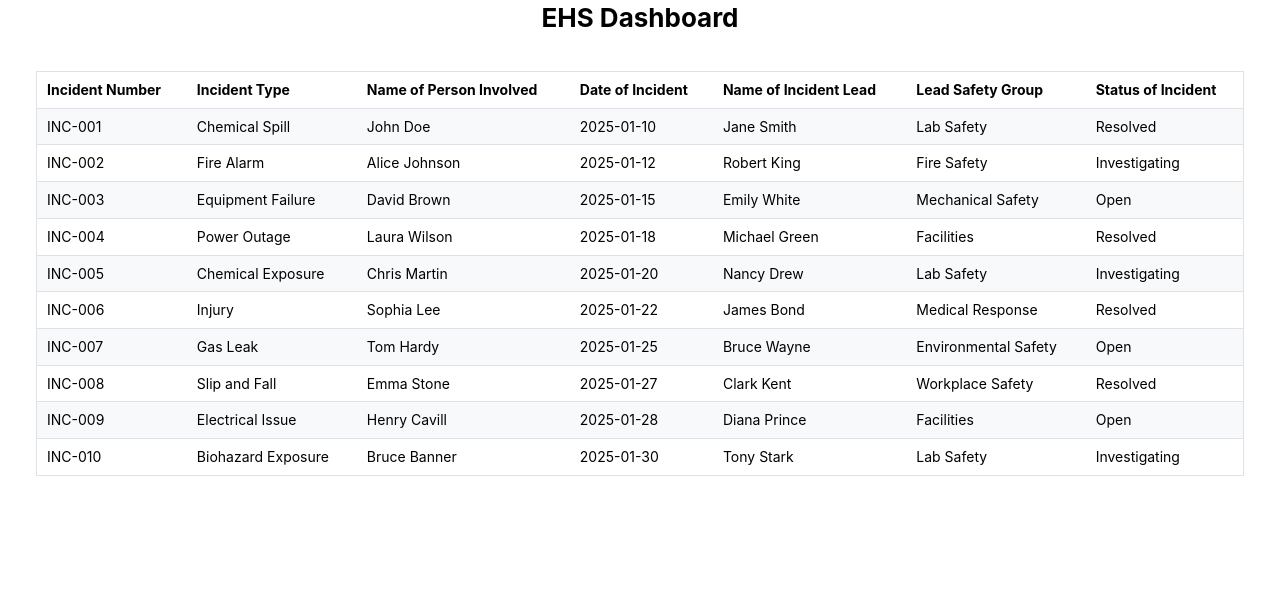
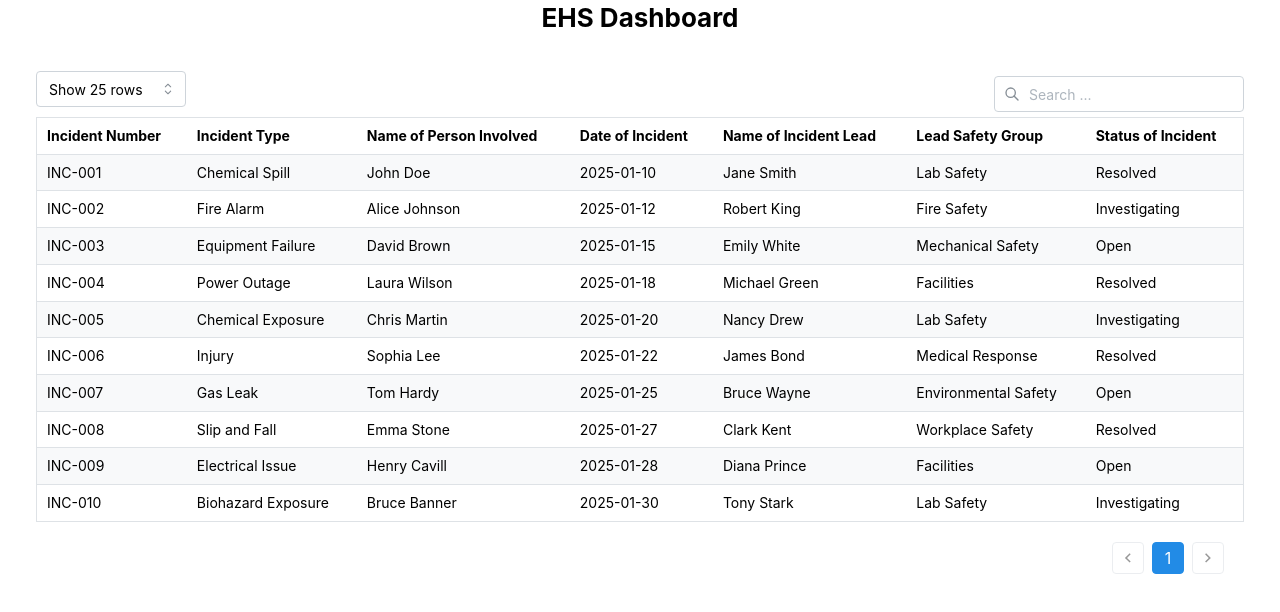
Before and after one commit to susom/ehs_people_integration, a React (Vite) app in the folder ehs-dashboard/: page / in a window 1280 px wide. Shown: the top 612 px of the page. Built offline with nearby package versions, Linux system fonts and the light colour scheme.

Commit message:
Updated table with pagination, search, sort

```diff
--- a/ehs-dashboard/src/App.jsx
+++ b/ehs-dashboard/src/App.jsx
@@ -1,4 +1,3 @@
-import { useState } from 'react'
 import IncidentTable from './IncidentTable/IncidentTable.jsx';
 import { Center, Title } from '@mantine/core';
 
--- a/ehs-dashboard/src/IncidentTable/IncidentTable.jsx
+++ b/ehs-dashboard/src/IncidentTable/IncidentTable.jsx
@@ -1,118 +1,142 @@
-import React from 'react';
-import { Table, ScrollArea, Box, Card } from '@mantine/core';
+import React, { useState } from 'react';
+import {
+    Table,
+    ScrollArea,
+    Box,
+    Card,
+    Group,
+    Pagination,
+    Select,
+    TextInput
+} from '@mantine/core';
+import SearchBar from "../components/searchBar.jsx";
+import {IconSearch} from "@tabler/icons-react";
+// Utility function to chunk array into pages
+const chunk = (array, size) => {
+    if (!array.length) return [];
+    const head = array.slice(0, size);
+    const tail = array.slice(size);
+    return [head, ...chunk(tail, size)];
+};
 
-const data = [
-    {
-        number: 'INC-001',
-        type: 'Chemical Spill',
-        person: 'John Doe',
-        date: '2025-01-10',
-        lead: 'Jane Smith',
-        group: 'Lab Safety',
-        status: 'Resolved',
-    },
-    {
-        number: 'INC-002',
-        type: 'Fire Alarm',
-        person: 'Alice Johnson',
-        date: '2025-01-12',
-        lead: 'Robert King',
-        group: 'Fire Safety',
-        status: 'Investigating',
-    },
-    {
-        number: 'INC-003',
-        type: 'Equipment Failure',
-        person: 'David Brown',
-        date: '2025-01-15',
-        lead: 'Emily White',
-        group: 'Mechanical Safety',
-        status: 'Open',
-    },
-    {
-        number: 'INC-004',
-        type: 'Power Outage',
-        person: 'Laura Wilson',
-        date: '2025-01-18',
-        lead: 'Michael Green',
-        group: 'Facilities',
-        status: 'Resolved',
-    },
-    {
-        number: 'INC-005',
-        type: 'Chemical Exposure',
-        person: 'Chris Martin',
-        date: '2025-01-20',
-        lead: 'Nancy Drew',
-        group: 'Lab Safety',
-        status: 'Investigating',
-    },
-    {
-        number: 'INC-006',
-        type: 'Injury',
-        person: 'Sophia Lee',
-        date: '2025-01-22',
-        lead: 'James Bond',
-        group: 'Medical Response',
-        status: 'Resolved',
-    },
-    {
-        number: 'INC-007',
-        type: 'Gas Leak',
-        person: 'Tom Hardy',
-        date: '2025-01-25',
-        lead: 'Bruce Wayne',
-        group: 'Environmental Safety',
-        status: 'Open',
-    },
-    {
-        number: 'INC-008',
-        type: 'Slip and Fall',
-        person: 'Emma Stone',
-        date: '2025-01-27',
-        lead: 'Clark Kent',
-        group: 'Workplace Safety',
-        status: 'Resolved',
-    },
-    {
-        number: 'INC-009',
-        type: 'Electrical Issue',
-        person: 'Henry Cavill',
-        date: '2025-01-28',
-        lead: 'Diana Prince',
-        group: 'Facilities',
-        status: 'Open',
-    },
-    {
-        number: 'INC-010',
-        type: 'Biohazard Exposure',
-        person: 'Bruce Banner',
-        date: '2025-01-30',
-        lead: 'Tony Stark',
-        group: 'Lab Safety',
-        status: 'Investigating',
-    },
-];
+// Column to key map for sorting
+const columnKeyMap = {
+    0: 'number',
+    1: 'type',
+    2: 'person',
+    3: 'date',
+    4: 'lead',
+    5: 'group',
+    6: 'status',
+};
 
 export default function IncidentTable() {
+    const [activePage, setActivePage] = useState(1);
+    const [sortColumn, setSortColumn] = useState(null);
+    const [sortDirection, setSortDirection] = useState('asc');
+    const [displayCount, setDisplayCount] = useState(25);
+    const [searchValue, setSearchValue] = useState('');
+
+    const data = [
+        { number: 'INC-001', type: 'Chemical Spill', person: 'John Doe', date: '2025-01-10', lead: 'Jane Smith', group: 'Lab Safety', status: 'Resolved' },
+        { number: 'INC-002', type: 'Fire Alarm', person: 'Alice Johnson', date: '2025-01-12', lead: 'Robert King', group: 'Fire Safety', status: 'Investigating' },
+        { number: 'INC-003', type: 'Equipment Failure', person: 'David Brown', date: '2025-01-15', lead: 'Emily White', group: 'Mechanical Safety', status: 'Open' },
+        { number: 'INC-004', type: 'Power Outage', person: 'Laura Wilson', date: '2025-01-18', lead: 'Michael Green', group: 'Facilities', status: 'Resolved' },
+        { number: 'INC-005', type: 'Chemical Exposure', person: 'Chris Martin', date: '2025-01-20', lead: 'Nancy Drew', group: 'Lab Safety', status: 'Investigating' },
+        { number: 'INC-006', type: 'Injury', person: 'Sophia Lee', date: '2025-01-22', lead: 'James Bond', group: 'Medical Response', status: 'Resolved' },
+        { number: 'INC-007', type: 'Gas Leak', person: 'Tom Hardy', date: '2025-01-25', lead: 'Bruce Wayne', group: 'Environmental Safety', status: 'Open' },
+        { number: 'INC-008', type: 'Slip and Fall', person: 'Emma Stone', date: '2025-01-27', lead: 'Clark Kent', group: 'Workplace Safety', status: 'Resolved' },
+        { number: 'INC-009', type: 'Electrical Issue', person: 'Henry Cavill', date: '2025-01-28', lead: 'Diana Prince', group: 'Facilities', status: 'Open' },
+        { number: 'INC-010', type: 'Biohazard Exposure', person: 'Bruce Banner', date: '2025-01-30', lead: 'Tony Stark', group: 'Lab Safety', status: 'Investigating' },
+    ];
+
+    // Sort data before chunking
+    const getSortedData = (sourceData) => {
+        if (sortColumn === null) return [...sourceData];
+
+        const key = columnKeyMap[sortColumn];
+        return [...sourceData].sort((a, b) => {
+            let aVal = a[key] ?? '';
+            let bVal = b[key] ?? '';
+
+            if (!isNaN(Date.parse(aVal)) && !isNaN(Date.parse(bVal))) {
+                aVal = new Date(aVal);
+                bVal = new Date(bVal);
+            }
+
+            if (typeof aVal === 'number' && typeof bVal === 'number') {
+                return sortDirection === 'asc' ? aVal - bVal : bVal - aVal;
+            }
+
+            return sortDirection === 'asc'
+                ? aVal.toString().localeCompare(bVal.toString())
+                : bVal.toString().localeCompare(aVal.toString());
+        });
+    };
+    const filteredData = data.filter((item) =>
+        Object.values(item).some((value) =>
+            String(value || '') // ensure it's a string
+                .toLowerCase()
+                .includes((searchValue || '').toLowerCase()) // handle undefined/null
+        )
+    );
+
+    const sortedData = getSortedData(filteredData);
+    const pagesActive = chunk(sortedData, displayCount);
+    const currentPageData = pagesActive[activePage - 1] ?? [];
+
+    const handleSort = (columnIndex) => {
+        if (sortColumn === columnIndex) {
+            setSortDirection(sortDirection === 'asc' ? 'desc' : 'asc');
+        } else {
+            setSortColumn(columnIndex);
+            setSortDirection('asc');
+        }
+        setActivePage(1); // Reset to page 1 when sorting
+    };
+
+    const displayCountChange = (value) => {
+        const count = parseInt(value.replace(/\D/g, '')); // Extract numeric value
+        setDisplayCount(count);
+        setActivePage(1); // Reset to first page
+    };
+
+
     return (
         <Box p={20}>
             <Card>
+                <Group
+                    justify="space-between"
+                >
+                    <Select
+                        w="150px"
+                        mb="xs"
+                        defaultValue="Show 25 rows"
+                        data={['Show 25 rows', 'Show 50 rows', 'Show 75 rows']}
+                        onChange={displayCountChange}
+                    />
+                    <SearchBar
+                        value={searchValue}
+                        onDebouncedChange={(val) => {
+                            setSearchValue(val);
+                            setActivePage(1);
+                        }}
+                        delay={300} // optional: adjust debounce time
+                    />
+                </Group>
                 <ScrollArea>
                     <Table striped highlightOnHover withTableBorder>
                         <Table.Thead>
                             <Table.Tr>
-                                <Table.Th>Incident Number</Table.Th>
-                                <Table.Th>Incident Type</Table.Th>
-                                <Table.Th>Name of Person Involved</Table.Th>
-                                <Table.Th>Date of Incident</Table.Th>
-                                <Table.Th>Name of Incident Lead</Table.Th>
-                                <Table.Th>Lead Safety Group</Table.Th>
-                                <Table.Th>Status of Incident</Table.Th>
+                                {['Incident Number', 'Incident Type', 'Name of Person Involved', 'Date of Incident', 'Name of Incident Lead', 'Lead Safety Group', 'Status of Incident'].map((label, index) => (
+                                    <Table.Th key={index} onClick={() => handleSort(index)} style={{ cursor: 'pointer' }}>
+                                        {label} {sortColumn === index ? (sortDirection === 'asc' ? '▲' : '▼') : ''}
+                                    </Table.Th>
+                                ))}
                             </Table.Tr>
                         </Table.Thead>
                         <Table.Tbody>
-                            {data.map((incident) => (
+                            {currentPageData.map((incident) => (
                                 <Table.Tr key={incident.number}>
                                     <Table.Td>{incident.number}</Table.Td>
                                     <Table.Td>{incident.type}</Table.Td>
@@ -125,6 +149,14 @@ export default function IncidentTable() {
                             ))}
                         </Table.Tbody>
                     </Table>
+                    <Group justify="flex-end">
+                        <Pagination
+                            m="lg"
+                            total={pagesActive.length}
+                            value={activePage}
+                            onChange={setActivePage}
+                        />
+                    </Group>
                 </ScrollArea>
             </Card>
         </Box>
```
Also changed, not shown: 1 other file (tests, documents, lock files or other folders).
